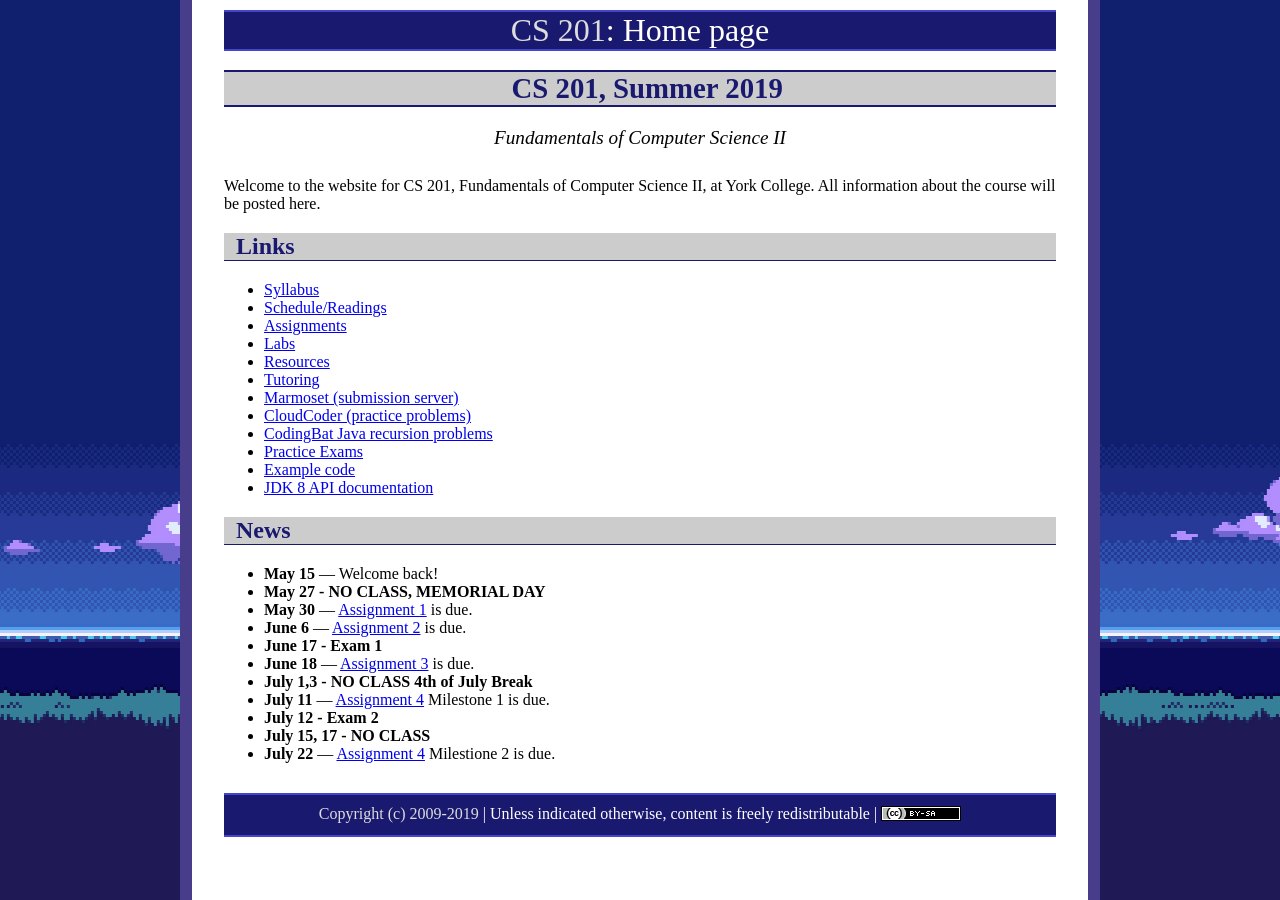
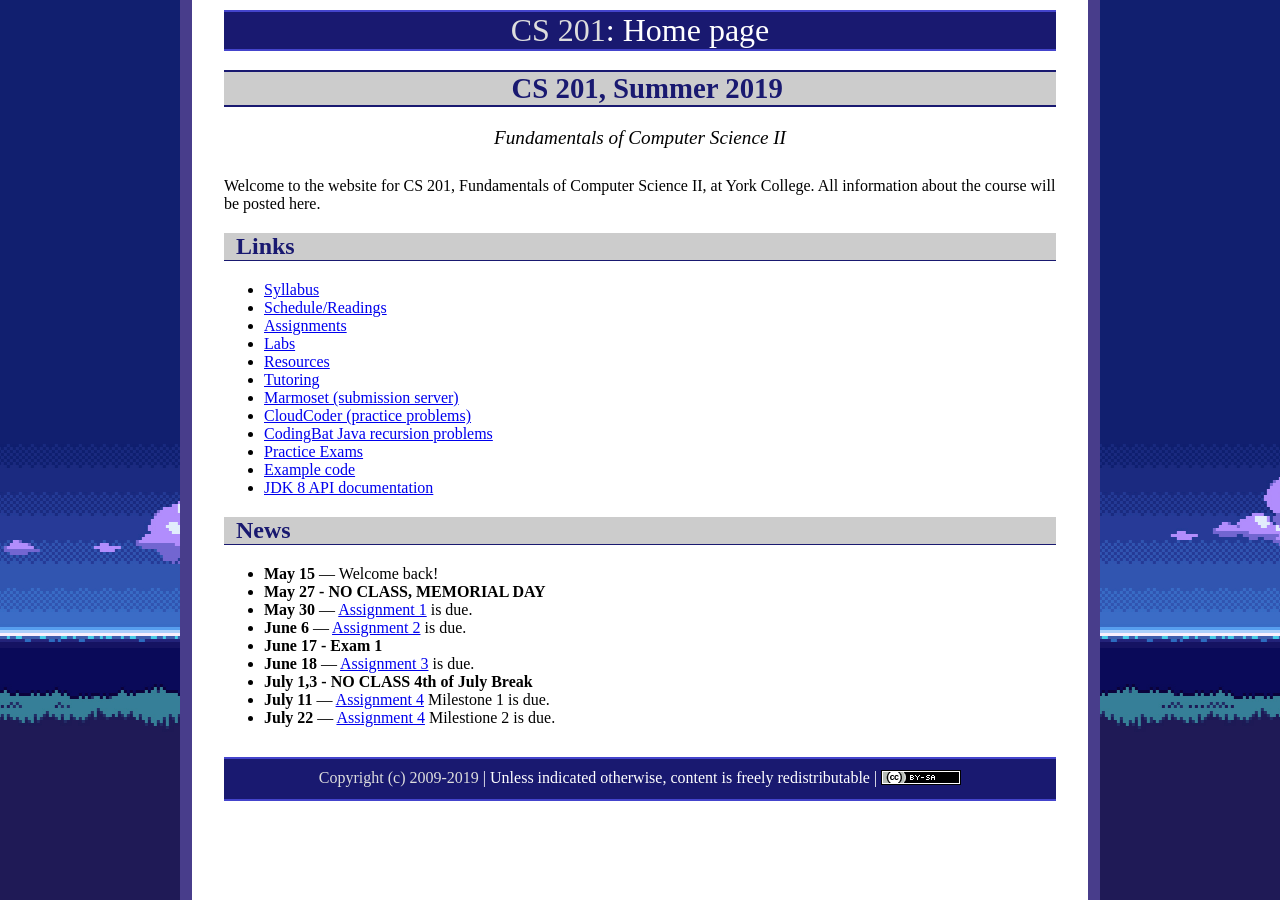
Before and after one commit to ycpcs/cs201-summer2019, a Jekyll site: the page built from index.md, in a window 1280 px wide. Built offline with Jekyll 4.4.1, drawn with Linux system fonts in a browser that asks for light colours.

Commit message:
fix schedule
fix schedule

```diff
--- a/index.md
+++ b/index.md
@@ -33,8 +33,6 @@ Welcome to the website for CS 201, Fundamentals of Computer Science II, at York
 * **June 18** &mdash; [Assignment 3](assign/assign03.html) is due.
 * **July 1,3 - NO CLASS 4th of July Break**
 * **July 11** &mdash; [Assignment 4](assign/assign04.html) Milestone 1 is due.
-* **July 12 - Exam 2**
-* **July 15, 17 - NO CLASS**
 * **July 22** &mdash; [Assignment 4](assign/assign04.html) Milestione 2 is due.
 
 
--- a/js/AACONFIG-scheduleInfo.js
+++ b/js/AACONFIG-scheduleInfo.js
@@ -58,8 +58,8 @@ courseInfo.classPeriods = [
 		lab: new NumberedLab(16, "List Reversal")
 	},
 	{
-		topic: new TripleDoubleTopic("Lecture 17: Parallel Programming with Threads", "lectures/lecture17.html", "Lecture 18: Stacks and Queues", "lectures/lecture18.html", "Lecture 19: Sets and Maps", "lectures/lecture19.html"),
-		reading: "<br/> 6.6 <br> 6.7-6.8",
+		topic: new TripleTopic("Lecture 17: Parallel Programming with Threads", "lectures/lecture17.html", "Lecture 18: Stacks and Queues", "lectures/lecture18.html", "Lecture 19: Sets and Maps", "lectures/lecture19.html"),
+		reading: "6.6 <br> 6.7-6.8",
 		lab: new TripleNumberedLab(17, "Parallel Estimation of π", 18, "Palindromes", 19, "Word Count")
 	},
 	{
--- a/js/AACONFIG-semesterInfo.js
+++ b/js/AACONFIG-semesterInfo.js
@@ -11,6 +11,6 @@ var semesterInfo = {
     vacationDates: [
         new VacationDays("Memorial Day",    new Date("05/27/2019"),  new Date("05/27/2019")),
         new VacationDays("4th of July",    new Date("07/01/2019"), new Date("07/05/2019")),
-        new VacationDays("No class",    new Date("07/15/2019"), new Date("07/19/2019")),
+        new VacationDays("July Vacation",    new Date("07/15/2019"), new Date("07/19/2019")),
     ]
 };
```
Also changed, not shown: practice/index.md (+1 -1 lines).
